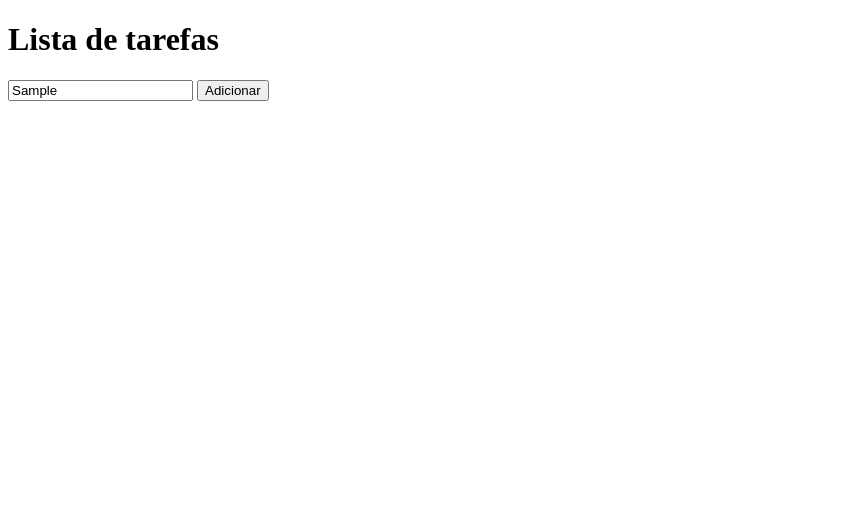
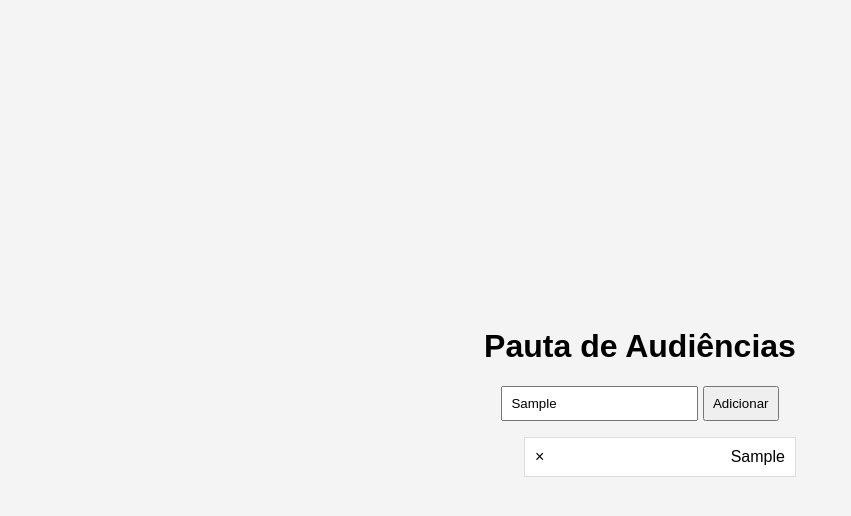
Before and after one commit to OgliariNatan/JS_jQuery_Ajax, a plain HTML site: page index.html in a window 1280 px wide. Both pictures are taken after typing "Sample" into the empty fields and a click on the button "Adicionar". Shown: the whole page, without its empty margins (0-851 px from the left). Drawn offline with nearby package versions, Linux system fonts and the light colour scheme.

Commit message:
quase lá

```diff
--- a/index.html
+++ b/index.html
@@ -4,18 +4,21 @@
     <meta charset="UTF-8">
     <meta name="viewport" content="width=device-width, initial-scale=1.0">
     <link rel="stylesheet" href="styles.css">
-    <title>Ajax</title>
+    <title>Pauta</title>
 </head>
 <body>
+
     <div class="container">
-        <h1>Lista de tarefas</h1>
+        <h1>Pauta de Audiências</h1>
         <div>
             <input type="text" id="tarefaInput" placeholder="Adicione uma tarefa">
             <button id="addTarefaBtn">Adicionar</button>
         </div>
         <ul id="tarefaList"></ul>
     </div>
+
     <script src="https://code.jquery.com/jquery-3.6.4.min.js"></script>
+    <!-- <script src="https://code.jquery.com/jquery-3.7.1.min.js" integrity="sha256-/JqT3SQfawRcv/BIHPThkBvs0OEvtFFmqPF/lYI/Cxo=" crossorigin="anonymous"></script> -->
     <script src="script.js"></script>
 </body>
 </html>
--- a/script.js
+++ b/script.js
@@ -0,0 +1,27 @@
+$(document).ready(function () {
+
+// Adicionar tarefa
+$('#addTarefaBtn').on('click', function () {
+    var tarefaText = $('#tarefaInput').val();
+
+    //console.log(tarefaText) //mostra na tela
+
+    if (tarefaText.length > 0 ){ //Se tiver tarefa ele adiciona
+        addTarefas(tarefaText) //adiciona tarefa
+    }
+  });
+
+  //Função para adicionar tarefas
+  function addTarefas(text){
+    $('#tarefaList').append(
+        '<li> <span>&times;</span>' + text + '</li>' );
+
+  }
+
+  //mARCA como concluido
+  $(document).on('click', 'li', function(){
+    $(this).toggleClass('completed');
+
+  });
+
+})
--- a/styles.css
+++ b/styles.css
@@ -0,0 +1,39 @@
+body {
+    font-family: Arial, sans-serif;
+    margin: 0;
+    padding: 0;
+    display: flex;
+    justify-content: center;
+    align-items: center;
+    height: 100vh;
+    background-color: #f4f4f4;
+  }
+
+  .container {
+    text-align: center;
+  }
+
+  input {
+    padding: 8px;
+  }
+
+  button {
+    padding: 8px;
+    cursor: pointer;
+  }
+
+  li {
+    list-style-type: none;
+    margin: 10px 0;
+    padding: 10px;
+    background-color: #fff;
+    border: 1px solid #ddd;
+    display: flex;
+    justify-content: space-between;
+    align-items: center;
+  }
+
+  .completed {
+    text-decoration: line-through;
+    color: #888;
+  }
```
